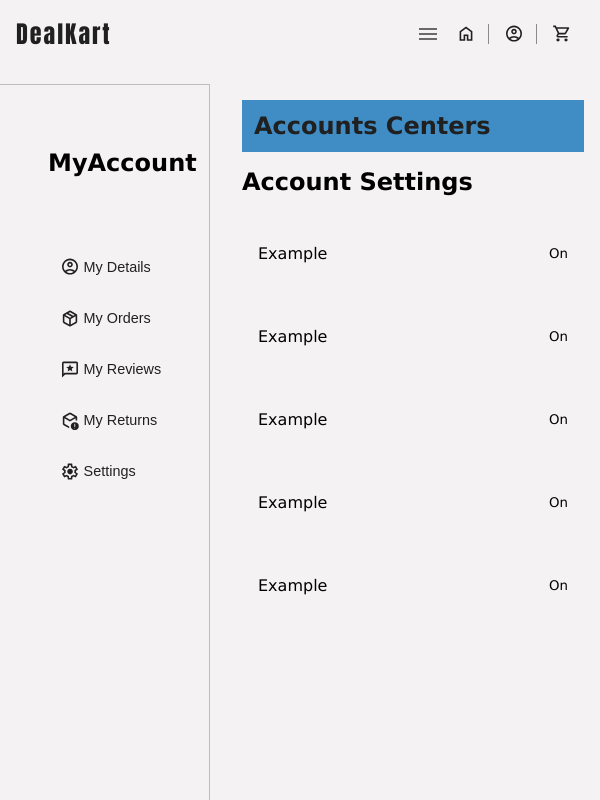
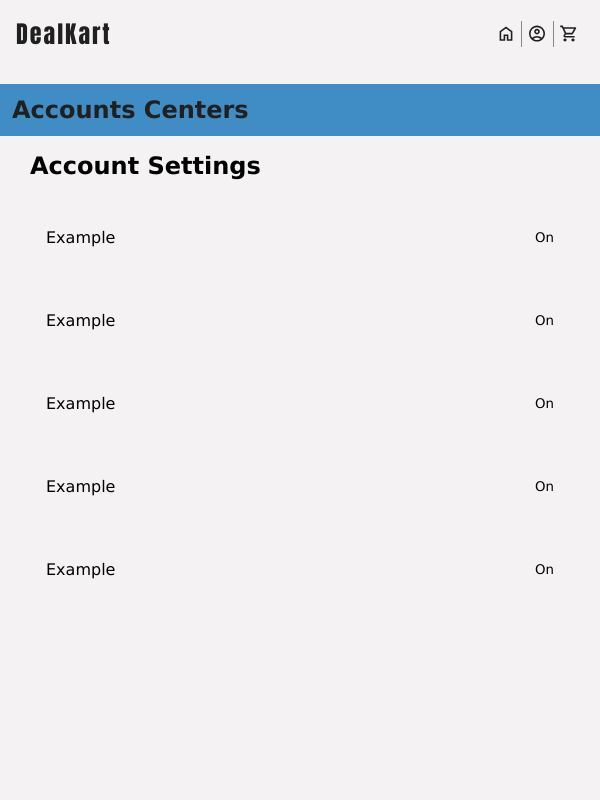
Before and after one commit to SaifUrRehman2k/Products-App, a React (Vite) app in the folder products-app/: page /myAccount/settings in a window 600 px wide. Shown: the top 800 px of the page. Built offline with nearby package versions, Linux system fonts and the light colour scheme.

Commit message:
updated accounts page

```diff
--- a/products-app/src/App.css
+++ b/products-app/src/App.css
@@ -13,3 +13,9 @@
     color: var(--fontColor2);
     line-height: 1.8em;
 }
+.accPage{
+    gap: 0em;
+    div.leftSideBarToggle {
+        align-self: start;
+    }
+}
--- a/products-app/src/Pages/Account/DashboardPages/Details.jsx
+++ b/products-app/src/Pages/Account/DashboardPages/Details.jsx
@@ -3,7 +3,7 @@ import Button from '../../../components/button'
 
 const Details = () => {
   return (
-    <div className='myDetailsDiv'>
+    <div className='myDetailsDiv dashBoardContent'>
       <h1>Details</h1>
       <h3>Personal Information</h3>
       <div className="personalInfo flex-row-nowrap align-start justify-around m-2-0 w-100 gap-2 p-2-0">
--- a/products-app/src/Pages/Account/DashboardPages/Orders.jsx
+++ b/products-app/src/Pages/Account/DashboardPages/Orders.jsx
@@ -3,7 +3,7 @@ import { Link } from 'react-router'
 
 const Orders = () => {
   return (
-    <div>
+    <div className='dashBoardContent'>
       <h1>Orders</h1>
       <div className='flex-col-wrap align-center justify-center p-3'>
         <h2>There are no orders you have made</h2>
--- a/products-app/src/Pages/Account/DashboardPages/Returns.jsx
+++ b/products-app/src/Pages/Account/DashboardPages/Returns.jsx
@@ -2,7 +2,7 @@ import React from 'react'
 
 const Returns = () => {
   return (
-    <div>
+    <div className='dashBoardContent'>
       <h1>Returns</h1>
     </div>
   )
--- a/products-app/src/Pages/Account/DashboardPages/Reviews.jsx
+++ b/products-app/src/Pages/Account/DashboardPages/Reviews.jsx
@@ -2,7 +2,7 @@ import React from 'react'
 
 const Reviews = () => {
   return (
-    <div>
+    <div className='dashBoardContent'>
       <h1>Reviews</h1>
     </div>
   )
--- a/products-app/src/Pages/Account/DashboardPages/Settings.jsx
+++ b/products-app/src/Pages/Account/DashboardPages/Settings.jsx
@@ -3,7 +3,7 @@ import List from '../../../components/List'
 
 const Settings = () => {
   return (
-    <div>
+    <div className='dashBoardContent'>
       <h1>Account Settings</h1>
       <List/>
     </div>
--- a/products-app/src/Pages/Account/index.jsx
+++ b/products-app/src/Pages/Account/index.jsx
@@ -2,15 +2,18 @@ import { Outlet } from 'react-router'
 import LeftSideBar from '../../components/LeftSideBar'
 import './account.css'
 import HeroSection from '../../components/HeroSection'
+import { useState } from 'react'
 
 const Account = () => {
   const heroContent = { pageHeading: 'Account Center', pageLine: "Manage all your your Account's data" }
+
 
   return (
     <>
 
       <div className='accPage flex-row-nowrap align-center justify-around gap-1 m-1-0  w-100'>
-        <LeftSideBar />
+
+        <LeftSideBar/>
 
 
         <div className='accWindow m-1'>
--- a/products-app/src/components/Header/index.jsx
+++ b/products-app/src/components/Header/index.jsx
@@ -5,10 +5,7 @@ import { Link } from 'react-router'
 
 
 const Header = (props) => {
-  const [showSidebar, setShowSidebar] = useState(false)
-  const handleClick = () => {
-    setShowSidebar(!showSidebar);
-  };
+
 
   return (
     <div className='mainHeader'>
@@ -29,7 +26,6 @@ const Header = (props) => {
 
 
         <div className='myAcc flex-row-nowrap align-center justify-center'>
-          <svg className='menu iconLink' onClick={handleClick} xmlns="http://www.w3.org/2000/svg" height="24px" viewBox="0 -960 960 960" width="24px" fill="#2e2e2eff"><path d="M120-240v-80h720v80H120Zm0-200v-80h720v80H120Zm0-200v-80h720v80H120Z" /></svg>
 
           <Link to={'/'} style={{borderRight: "1px solid rgba(113, 113, 113, 0.807)",}} className="iconLink  flex-row-nowrap align-center justify-center m-0 p-0-1">
             <svg xmlns="http://www.w3.org/2000/svg" height="24px" viewBox="0 -960 960 960" width="24px" fill="#262627ff"><path d="M240-200h120v-240h240v240h120v-360L480-740 240-560v360Zm-80 80v-480l320-240 320 240v480H520v-240h-80v240H160Zm320-350Z"/></svg>
--- a/products-app/src/components/LeftSideBar/index.jsx
+++ b/products-app/src/components/LeftSideBar/index.jsx
@@ -1,10 +1,19 @@
-import {  NavLink } from 'react-router'
+import { NavLink } from 'react-router'
 import './leftsidebar.css'
+import { useState } from 'react';
 
 const LeftSideBar = () => {
+    const [showSidebar, setShowSidebar] = useState(false)
+    const handleClick = () => {
+        setShowSidebar(!showSidebar);
+    };
+
     return (
-        <div className='LeftSideBar w-25 flex-col-wrap align-start justify-start gap-3 p-3'>
+        <div className={`LeftSideBar w-25 flex-col-wrap align-start justify-start gap-3 p-3 ${showSidebar?'left-0':''}`}>
             <h1>MyAccount</h1>
+            <div className='leftSideBarToggle flex-row-nowrap align-center justify-center '>
+                <svg className='menu iconLink' onClick={handleClick} xmlns="http://www.w3.org/2000/svg" height="24px" viewBox="0 -960 960 960" width="24px" fill="#c9c9c9ff"><path d="M120-240v-80h720v80H120Zm0-200v-80h720v80H120Zm0-200v-80h720v80H120Z" /></svg>
+            </div>
             <ul className='l-style-none flex-col-wrap align-start justify-around w-100 gap-2'>
                 <NavLink to={'my-details'} className={`iconLink  flex-row-nowrap align-center justify-center m-0 p-0-1 `}>
                     <svg xmlns="http://www.w3.org/2000/svg" height="24px" viewBox="0 -960 960 960" width="24px" fill="#e8eaed"><path d="M234-276q51-39 114-61.5T480-360q69 0 132 22.5T726-276q35-41 54.5-93T800-480q0-133-93.5-226.5T480-800q-133 0-226.5 93.5T160-480q0 59 19.5 111t54.5 93Zm246-164q-59 0-99.5-40.5T340-580q0-59 40.5-99.5T480-720q59 0 99.5 40.5T620-580q0 59-40.5 99.5T480-440Zm0 360q-83 0-156-31.5T197-197q-54-54-85.5-127T80-480q0-83 31.5-156T197-763q54-54 127-85.5T480-880q83 0 156 31.5T763-763q54 54 85.5 127T880-480q0 83-31.5 156T763-197q-54 54-127 85.5T480-80Zm0-80q53 0 100-15.5t86-44.5q-39-29-86-44.5T480-280q-53 0-100 15.5T294-220q39 29 86 44.5T480-160Zm0-360q26 0 43-17t17-43q0-26-17-43t-43-17q-26 0-43 17t-17 43q0 26 17 43t43 17Zm0-60Zm0 360Z" /></svg>
--- a/products-app/src/components/LeftSideBar/leftsidebar.css
+++ b/products-app/src/components/LeftSideBar/leftsidebar.css
@@ -3,7 +3,23 @@
     width: 35%;
     border-top: 1px solid rgba(172, 171, 171, 0.732);
     border-right: 1px solid rgba(172, 171, 171, 0.732);
+    transition-duration: 500ms;
+    transition-timing-function: ease-in;
+    transition-property: all;
 }
 .LeftSideBar ul {
     padding-left: 0;
 }
+div.leftSideBarToggle {
+    padding: 0.2em;
+    position: absolute;
+    left: 13em;
+    top: 10em;
+    background-color: var(--bgColor1);
+    border-top-right-radius: 0.4em;
+    border-bottom-right-radius: 0.4em;
+    svg.iconLink{
+        padding: 0em;
+        fill: rgb(219, 216, 216);
+    }
+}
--- a/products-app/src/index.css
+++ b/products-app/src/index.css
@@ -135,6 +135,7 @@ a {
 .p-0-3 {
     padding: 0em 3em;
 }
+
 .p-1-0 {
     padding: 1em 0em;
 }
@@ -146,6 +147,7 @@ a {
 .p-3-0 {
     padding: 3em 0em;
 }
+
 .m-0 {
     margin: 0em;
 }
@@ -237,6 +239,7 @@ a {
 .d-block {
     display: block !important;
 }
+
 .mainHeading {
     font-size: 3em;
     color: var(--fontColor1);
@@ -245,8 +248,13 @@ a {
     margin: 0%;
     width: 100%;
 }
+
 .d-none {
     display: none;
+}
+
+.left-0 {
+    left: 0px !important;
 }
 
 .elipsis {
@@ -255,43 +263,19 @@ a {
     text-overflow: ellipsis;
 }
 
-.menu,.close:hover {
+.menu,
+.close:hover {
     fill: rgb(107, 106, 106);
     cursor: pointer;
 }
+
 .iconLink {
     svg {
         fill: var(--fontColor2);
     }
 }
 
-#sideBar {
-    top: 0px;
-    left: 0px;
-    height: 100%;
-    background-color: var(--bgColor2);
-    z-index: 999;
-    display: none;
 
-    div.glassSide {
-        height: 100%;
-        backdrop-filter: blur(10px);
-    }
-}
-
-#sideBar ul {
-    height: 50%;
-
-    li {
-        width: 100% !important;
-        padding: 1em 0em;
-    }
-
-    li a {
-        font-size: 1.5em;
-        color: white;
-    }
-}
 
 @media (max-width: 850px) {
 
@@ -329,16 +313,11 @@ a {
         justify-content: center;
     }
 
-    header .myAcc svg.menu {
-        padding: 0 !important;
-        width: 24px !important;
-        display: inline-block;
-    }
 }
 
-@media (min-width: 850px) {
-    header svg.menu {
-        display: none;
+@media (min-width: 600px) {
+    div.leftSideBarToggle {
+        display: none !important;
     }
 }
 
@@ -357,13 +336,40 @@ a {
     .Fashion {
         margin: 0% !important;
     }
+
+    .myAcc {
+        gap: 0em !important;
+    }
+
     .myAcc .iconLink {
+        padding: 0.2em;
 
         .loginLink {
             display: none;
         }
     }
+
+    .LeftSideBar {
+        position: fixed;
+        top: 0;
+        left: -13em;
+        z-index: 999;
+        background-color: var(--bgColor1);
+        padding: 1em;
+        width: 13em !important;
+    }
+
+    header .myAcc div.leftSideBarToggle {
+        padding: 0 !important;
+        width: 24px !important;
+        display: inline-block;
+    }
+
+    .accWindow {
+        margin: 0em;
+    }
 }
+
 
 @media (max-width: 600px) {
     .cardVertical {
@@ -371,6 +377,18 @@ a {
         margin: 0.1em 0.3em 3em 0.3em !important;
         height: max-content !important;
         gap: 0.5em;
+    }
+
+    .personalInfo {
+        flex-flow: column-reverse;
+        height: 20em !important;
+        small {
+            width: 100% !important;
+        }
+    }
+    .dashBoardContent {
+        width: 90%;
+        margin: 1em auto;
     }
 }
 
```
